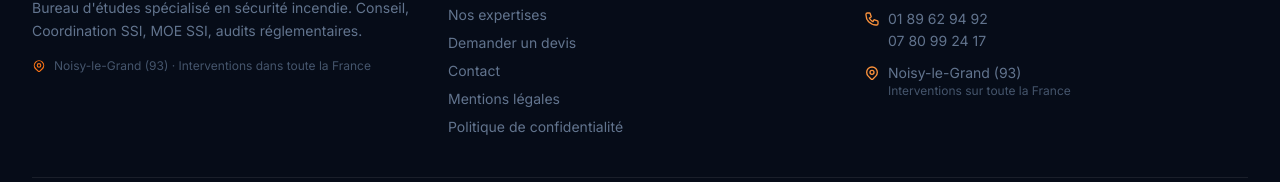
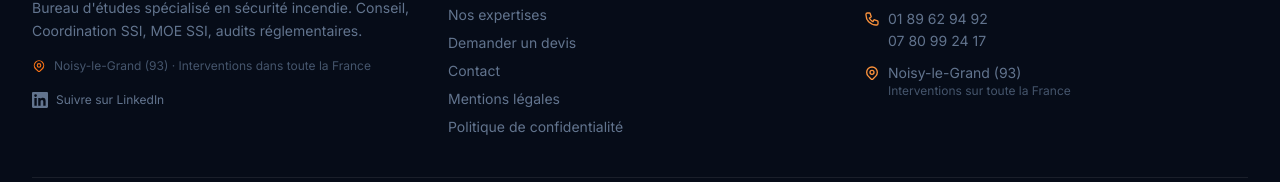
Before and after one commit to Saidh94/si-riskconsulting, a Next.js app: page / in a window 1280 px wide. Shown: the part 5568-5750 px from the top of the page. Built offline with nearby package versions, Linux system fonts and the light colour scheme.

Commit message:
feat: ajout LinkedIn dans le footer et le JSON-LD

```diff
--- a/app/layout.tsx
+++ b/app/layout.tsx
@@ -94,7 +94,7 @@
     "Conformité IGH",
     "Conformité ICPE",
   ],
-  sameAs: [],
+  sameAs: ["https://www.linkedin.com/in/si-risk-consulting-42a08a35a/"],
 };
 
 export default function RootLayout({
--- a/components/Footer.tsx
+++ b/components/Footer.tsx
@@ -29,6 +29,17 @@
               </svg>
               <span>Noisy-le-Grand (93) · Interventions dans toute la France</span>
             </div>
+            <a
+              href="https://www.linkedin.com/in/si-risk-consulting-42a08a35a/"
+              target="_blank"
+              rel="noopener noreferrer"
+              className="inline-flex items-center gap-2 text-xs text-slate-500 hover:text-[#0A66C2] transition-colors"
+            >
+              <svg className="w-4 h-4" fill="currentColor" viewBox="0 0 24 24">
+                <path d="M20.447 20.452h-3.554v-5.569c0-1.328-.027-3.037-1.852-3.037-1.853 0-2.136 1.445-2.136 2.939v5.667H9.351V9h3.414v1.561h.046c.477-.9 1.637-1.85 3.37-1.85 3.601 0 4.267 2.37 4.267 5.455v6.286zM5.337 7.433a2.062 2.062 0 01-2.063-2.065 2.064 2.064 0 112.063 2.065zm1.782 13.019H3.555V9h3.564v11.452zM22.225 0H1.771C.792 0 0 .774 0 1.729v20.542C0 23.227.792 24 1.771 24h20.451C23.2 24 24 23.227 24 22.271V1.729C24 .774 23.2 0 22.222 0h.003z"/>
+              </svg>
+              Suivre sur LinkedIn
+            </a>
           </div>
 
           {/* Navigation */}
```
